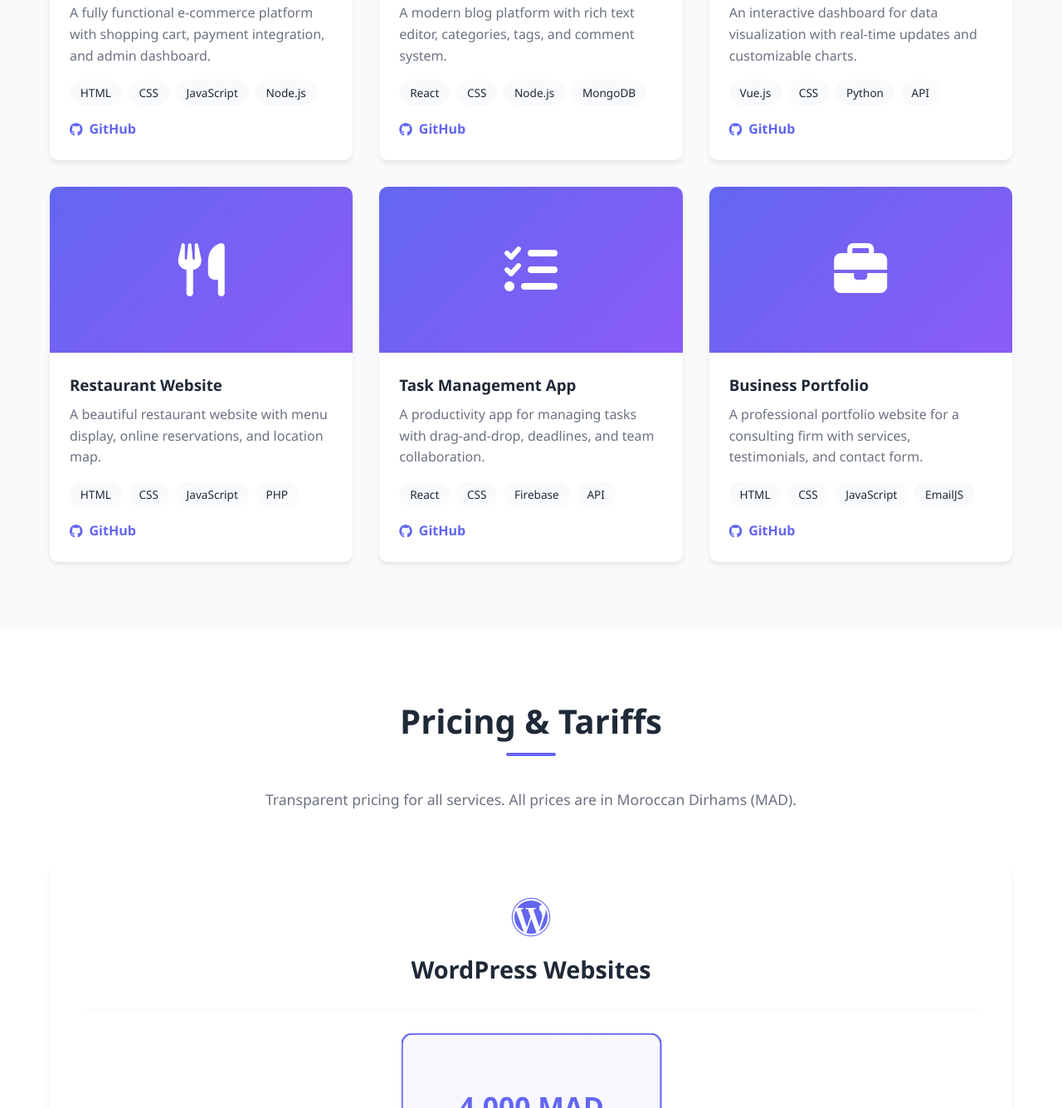
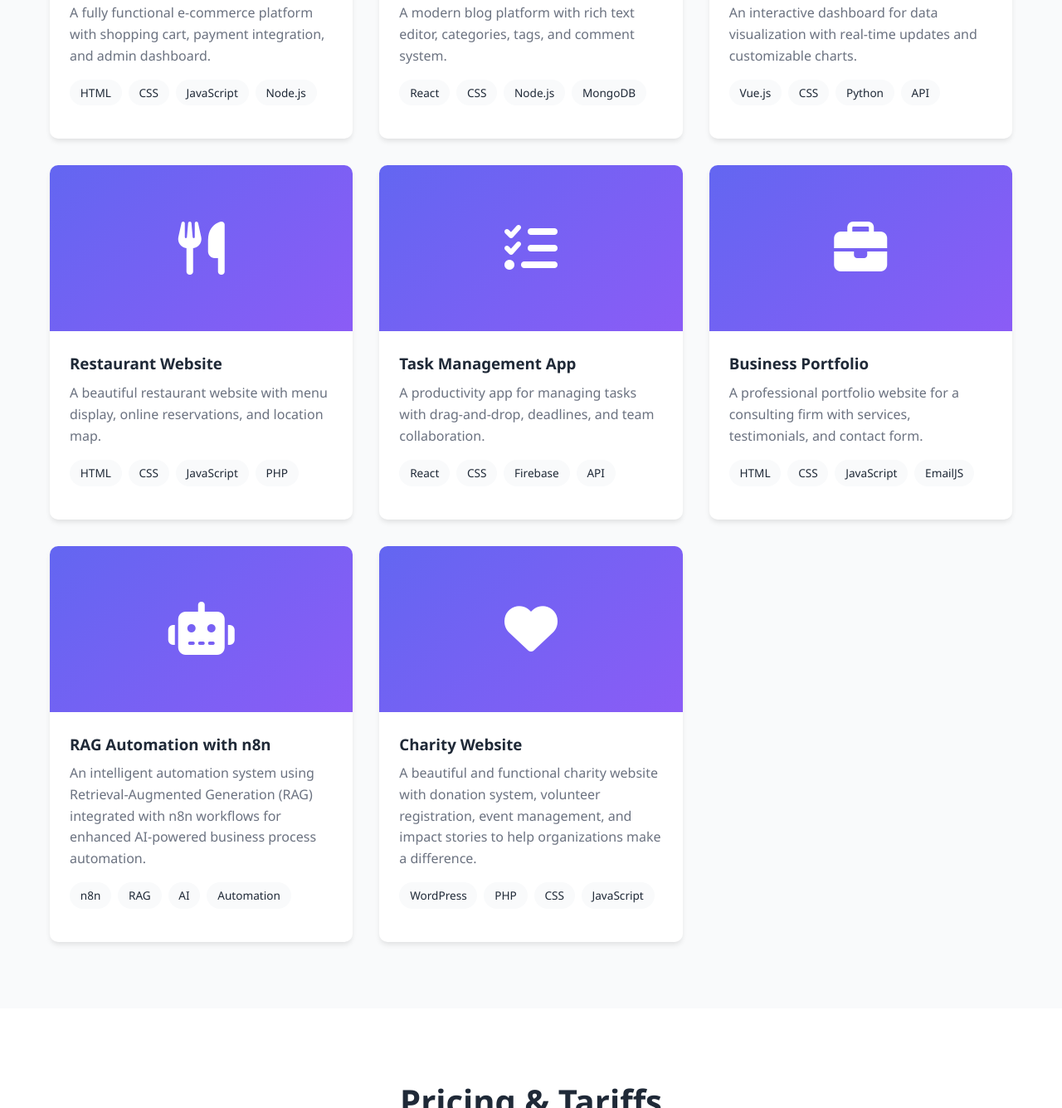
Before and after one commit to Holy-C-afk/Frelanceportfolio, a plain HTML site: page index.html in a window 1280 px wide. Shown: the part 2727-4062 px from the top of the page at 83% size. Drawn offline with Linux system fonts and the light colour scheme.

Commit message:
Third commit

```diff
--- a/index.html
+++ b/index.html
@@ -89,12 +89,12 @@
                 <div class="skill-card">
                     <i class="fas fa-server"></i>
                     <h3>Backend Development</h3>
-                    <p>Node.js, PHP, Python, Database Design</p>
+                    <p>Node.js, PHP, Python, Java, C#, Database Design</p>
                 </div>
                 <div class="skill-card">
-                    <i class="fas fa-paint-brush"></i>
-                    <h3>UI/UX Design</h3>
-                    <p>Figma, Adobe XD, Responsive Design</p>
+                    <i class="fab fa-wordpress"></i>
+                    <h3>WordPress Development</h3>
+                    <p>WordPress, PHP, Theme Development, Plugin Development</p>
                 </div>
                 <div class="skill-card">
                     <i class="fas fa-mobile-alt"></i>
@@ -104,7 +104,12 @@
                 <div class="skill-card">
                     <i class="fas fa-laptop-code"></i>
                     <h3>Software Development</h3>
-                    <p>Desktop Applications, Custom Software, API Development</p>
+                    <p>Desktop Applications, Custom Software, C#, API Development</p>
+                </div>
+                <div class="skill-card">
+                    <i class="fas fa-robot"></i>
+                    <h3>Automation & Chatbots</h3>
+                    <p>n8n, Chatbots, Business Process Automation, AI Integration</p>
                 </div>
             </div>
         </div>
@@ -130,9 +135,6 @@
                             <span>JavaScript</span>
                             <span>Node.js</span>
                         </div>
-                        <div class="project-links">
-                            <a href="https://github.com/Holy-C-afk" target="_blank" class="project-link"><i class="fab fa-github"></i> GitHub</a>
-                        </div>
                     </div>
                 </div>
 
@@ -150,9 +152,6 @@
                             <span>CSS</span>
                             <span>Node.js</span>
                             <span>MongoDB</span>
-                        </div>
-                        <div class="project-links">
-                            <a href="https://github.com/Holy-C-afk" target="_blank" class="project-link"><i class="fab fa-github"></i> GitHub</a>
                         </div>
                     </div>
                 </div>
@@ -172,9 +171,6 @@
                             <span>Python</span>
                             <span>API</span>
                         </div>
-                        <div class="project-links">
-                            <a href="https://github.com/Holy-C-afk" target="_blank" class="project-link"><i class="fab fa-github"></i> GitHub</a>
-                        </div>
                     </div>
                 </div>
 
@@ -192,9 +188,6 @@
                             <span>CSS</span>
                             <span>JavaScript</span>
                             <span>PHP</span>
-                        </div>
-                        <div class="project-links">
-                            <a href="https://github.com/Holy-C-afk" target="_blank" class="project-link"><i class="fab fa-github"></i> GitHub</a>
                         </div>
                     </div>
                 </div>
@@ -214,9 +207,6 @@
                             <span>Firebase</span>
                             <span>API</span>
                         </div>
-                        <div class="project-links">
-                            <a href="https://github.com/Holy-C-afk" target="_blank" class="project-link"><i class="fab fa-github"></i> GitHub</a>
-                        </div>
                     </div>
                 </div>
 
@@ -235,8 +225,41 @@
                             <span>JavaScript</span>
                             <span>EmailJS</span>
                         </div>
-                        <div class="project-links">
-                            <a href="https://github.com/Holy-C-afk" target="_blank" class="project-link"><i class="fab fa-github"></i> GitHub</a>
+                    </div>
+                </div>
+
+                <div class="project-card">
+                    <div class="project-image">
+                        <div class="project-placeholder">
+                            <i class="fas fa-robot"></i>
+                        </div>
+                    </div>
+                    <div class="project-content">
+                        <h3>RAG Automation with n8n</h3>
+                        <p>An intelligent automation system using Retrieval-Augmented Generation (RAG) integrated with n8n workflows for enhanced AI-powered business process automation.</p>
+                        <div class="project-tech">
+                            <span>n8n</span>
+                            <span>RAG</span>
+                            <span>AI</span>
+                            <span>Automation</span>
+                        </div>
+                    </div>
+                </div>
+
+                <div class="project-card">
+                    <div class="project-image">
+                        <div class="project-placeholder">
+                            <i class="fas fa-heart"></i>
+                        </div>
+                    </div>
+                    <div class="project-content">
+                        <h3>Charity Website</h3>
+                        <p>A beautiful and functional charity website with donation system, volunteer registration, event management, and impact stories to help organizations make a difference.</p>
+                        <div class="project-tech">
+                            <span>WordPress</span>
+                            <span>PHP</span>
+                            <span>CSS</span>
+                            <span>JavaScript</span>
                         </div>
                     </div>
                 </div>
```
